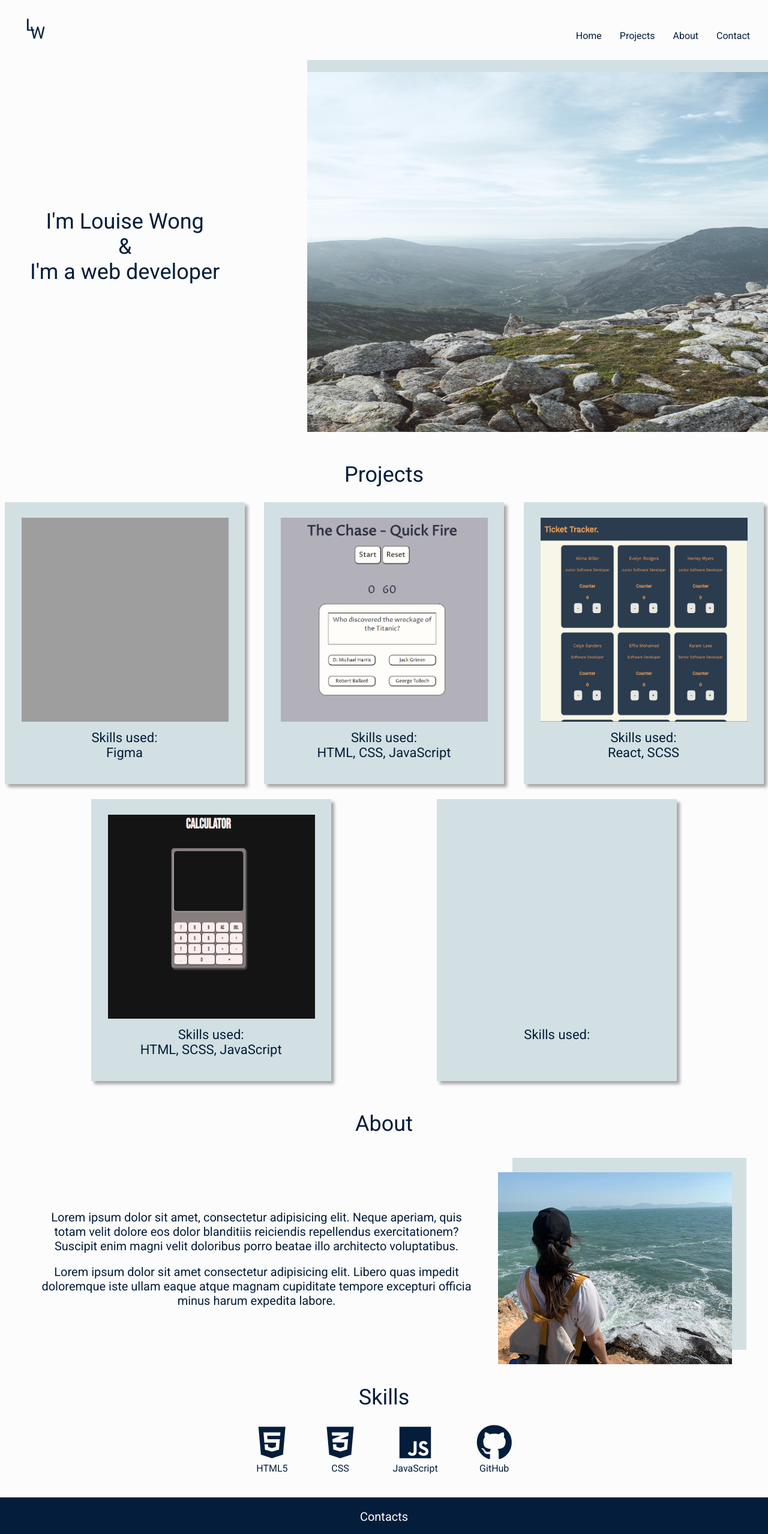
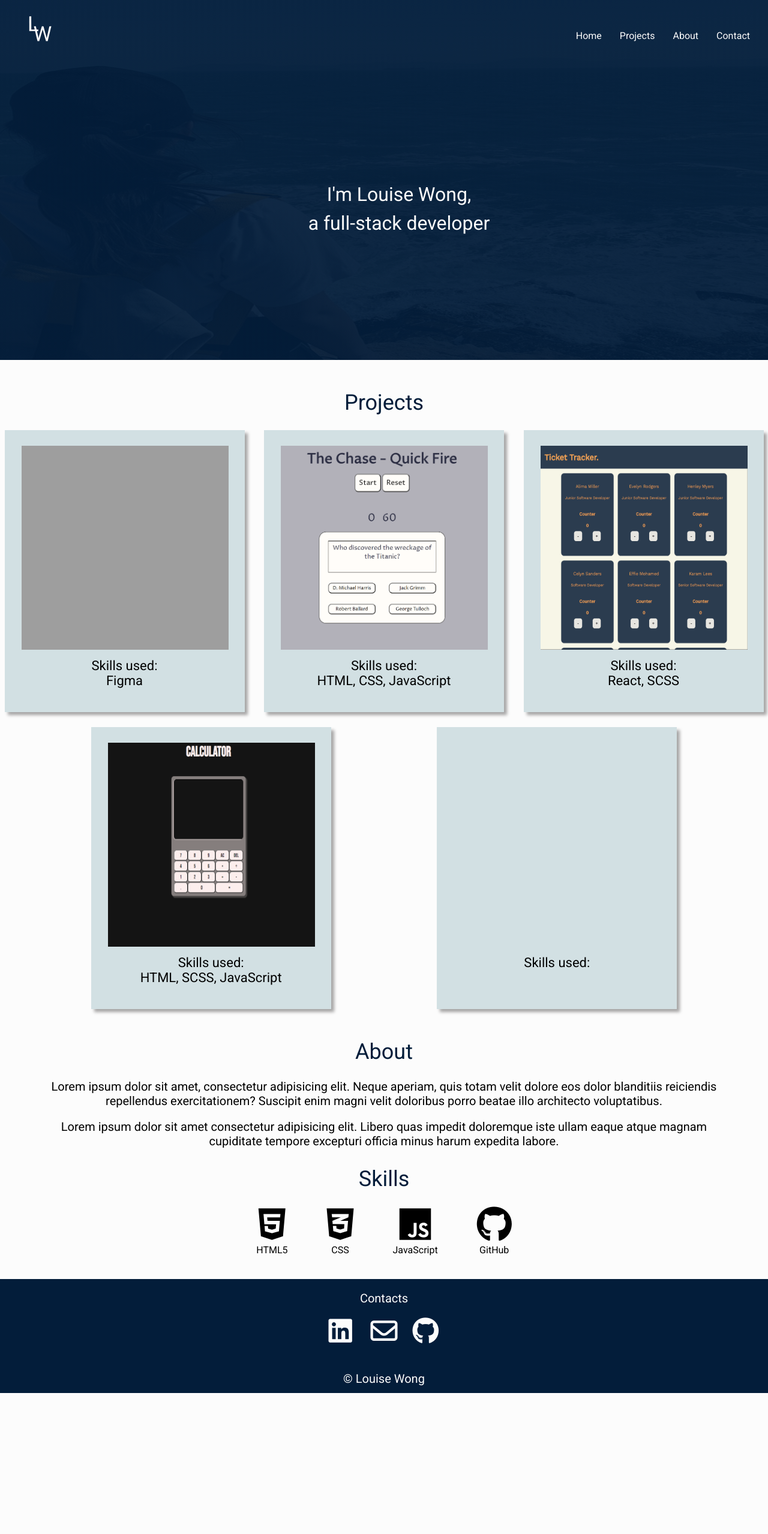
Before and after one commit to LouiseWong19/portfolio, a plain HTML site: page index.html in a window 1280 px wide. Shown: the top 2557 px of the page at 60% size. After the commit the page ends 2322 px from the top, so only its background shows below. Drawn offline with nearby package versions, Linux system fonts and the light colour scheme; no server answers; grey boxes are pictures that could not be loaded; some icons are missing.

Commit message:
changed colour theme

```diff
--- a/assets/styles/_nav.scss
+++ b/assets/styles/_nav.scss
@@ -5,7 +5,7 @@ html{
   scroll-behavior: smooth;
 }
 
-
+.introduction{
   .nav{
     display: flex;
     justify-content: space-between;
@@ -13,8 +13,8 @@ html{
     height: 100px;
 
     .nav__logo{
-    height: 60px;
-    width: 60px;
+      fill: $background-color;
+      width: 75px;
       margin-left: 30px;
     }
     .nav__menu {
@@ -36,18 +36,18 @@ html{
       }
 
     .nav__menu--item{
-    //list-style-type: none;
+
       text-decoration: none;
 
       }
     }
 
     .hamburger__btn{
-    margin-right: 20px;
+      margin-right: 30px;
       border: none;
-    //position: fixed;
       z-index: 100;
       .hamburger__btn--menu{
+        color: $background-color;
         z-index: 100;
         display: inline-block;
       }
@@ -60,11 +60,13 @@ html{
     }
 
   }
+}
 
 
 
 
 @media screen and(min-width:768px){
+  .introduction{
   .nav{
     .nav__menu{
       position: relative;
@@ -76,11 +78,11 @@ html{
       & li {
         margin-right: 30px;
       }
+      &--item{
+        color: $background-color;
       }
-    // .nav__menu > li{
-    //   display: inline-block;
-    //   margin-right: 20px;
-    // }
+    }
+    }
     .hamburger__btn{
       display: none;
     }
--- a/assets/styles/_typography.scss
+++ b/assets/styles/_typography.scss
@@ -7,7 +7,6 @@ $secondary-font: 'PT Sans Narrow';
   padding: 0;
   margin: 0;
   box-sizing: border-box;
-  color: $primary-color;
 }
 
 body{
@@ -19,11 +18,13 @@ h1{
 }
 
 h2{
-  font-size: 36px;
+  color: $background-color;
+  font-size: 2rem;
   font-weight: 400;
 }
 
 h3{
+  color: $primary-color;
   font-size: 1.875rem;
   font-weight: 400;
   text-align: center;
--- a/index.html
+++ b/index.html
@@ -15,8 +15,9 @@
 </head>
 <body>
   <!-- Nav -->
+  <section class="introduction">
     <nav class="nav">
-    <img src="./data/images/logo.jpg" class="nav__logo" alt="logo">
+      <img src="./data/images/logo.svg" class="nav__logo" alt="logo">
       <ul class="nav__menu">
         <li><a class="nav__menu--item" href="#intro">Home</a></li>
         <li><a class="nav__menu--item" href="#projects">Projects</a></li>
@@ -31,16 +32,13 @@
 
     <!-- Introduction -->
     <section class="intro" id="intro">
-    <div class="intro-background-image">
-      <!-- <img src="./data/images/intro_img.jpg"> -->
         <div class="intro-text">
-        <h2>I'm Louise Wong</h2>
-        <h2>&</h2>
-        <h2>I'm a web developer</h2>
+          <h2>I'm Louise Wong,</h2>
+          <h2>a full-stack developer</h2>
           <br>
           <a href="#projects"><i class="iconify" data-icon="fluent:arrow-circle-down-48-regular"></i></a>
         </div>
-    </div>
+    </section>
   </section>
 
   <!-- Projects -->
@@ -88,9 +86,6 @@
           doloremque iste ullam eaque atque magnam cupiditate tempore excepturi officia
           minus harum expedita labore.</p>
       </div>
-      <div id="my-img">
-        <img src="./data/images/myself.jpg" alt="Picture of Louise Wong">
-      </div>
     </div>
   </section>
 
--- a/styles.scss
+++ b/styles.scss
@@ -8,33 +8,28 @@ body{
 }
 
 // Introduction //
+.introduction{
+  background-image: linear-gradient(rgba(3, 29, 58, 0.95), rgba(3, 29, 58, 0.95)),url("./data/images/myself.jpg");
+  background-size: 145% 100%;
+  background-position: 45% 30%;
+
   .intro{
-  .intro-background-image{
-    height: 75vh;
-    background-image: linear-gradient(rgba(210, 235, 255, 0.3), rgba(250, 255, 255, 0.1)),url('./data/images/intro_img.jpg');
-    background-size: cover;
-    background-position: center;
-    background-attachment: fixed;
-    box-shadow: 5em -1.25em $secondary-color;
-  }
 
     .intro-text{
       display: flex;
       flex-direction: column;
-    height: 70vh;
+      height: 60vh;
+      line-height: 1.5;
       text-align: center;
       align-content: stretch;
       justify-content: center;
     }
-  h2{
-    font-size: 36px;
-    font-weight: 400;
-  }
 
       a{
-
       .iconify{
+        color: $background-color;
         font-size: 50px;
+      }
     }
   }
 }
@@ -116,29 +111,29 @@ body{
 }
 
 // Skills Section //
-.skills{
-  margin-top: 30px;
+// .skills{
+//   margin-top: 30px;
 
-  .skill-box{
-    display: grid;
-    grid-template-columns: 50px 50px;
-    gap: 35px;
-    align-items: center;
-    justify-content: center;
-    justify-items: center;
-    text-align: center;
+//   .skill-box{
+//     display: grid;
+//     grid-template-columns: 50px 50px;
+//     gap: 35px;
+//     align-items: center;
+//     justify-content: center;
+//     justify-items: center;
+//     text-align: center;
 
-    > i {
-      font-size: 32px;
+//     > i {
+//       font-size: 32px;
 
-    > p {
-      font-size: 10px;
-      margin-top: 5px;
-    }
-    }
-  }
+//     > p {
+//       font-size: 10px;
+//       margin-top: 5px;
+//     }
+//     }
+//   }
 
-}
+// }
 
 // footer
 footer{
@@ -183,14 +178,7 @@ footer{
 
 // 440px //
 @media screen and(min-width:440px){
-  .intro{
-    .intro-background-image{
-      display: flex;
-      justify-content: center;
-      align-items: center;
-    }
 
-    }
 
 
   .projects{
@@ -386,13 +374,7 @@ footer{
 // 1024px //
 @media screen and (min-width:1024px){
   .intro{
-    .intro-background-image{
-      background-size: 60% 100%;
-      justify-content: flex-start;
-      background-repeat: no-repeat;
-      background-position: right;
-      box-shadow: 32em -1.25em $secondary-color;
-    }
+
 
     .intro-text{
       margin-left: 50px;
```
Also changed, not shown: data/images/logo.jpg (deleted), data/images/logo.svg (added), data/images/myself_cropped.jpg (added), styles.css. Lines whose indentation alone changed are shown as unchanged.
